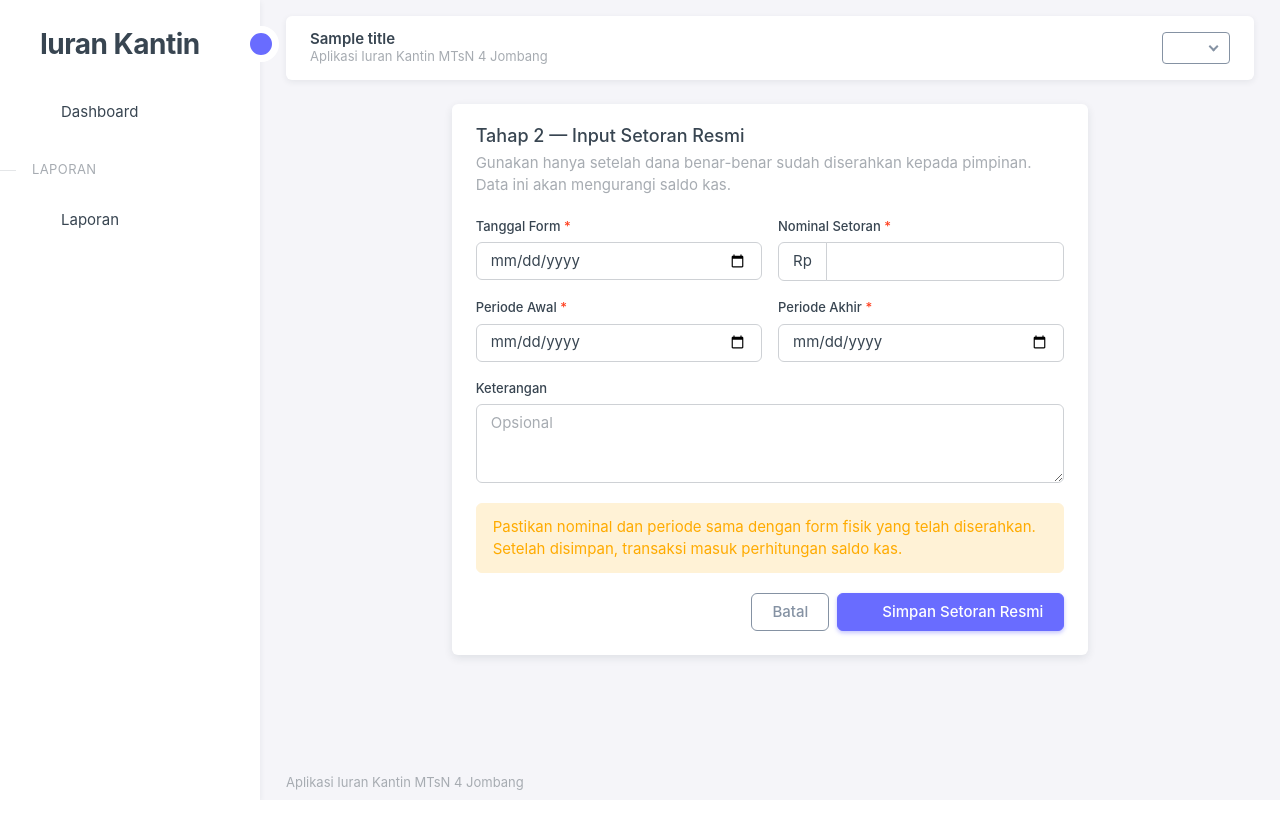
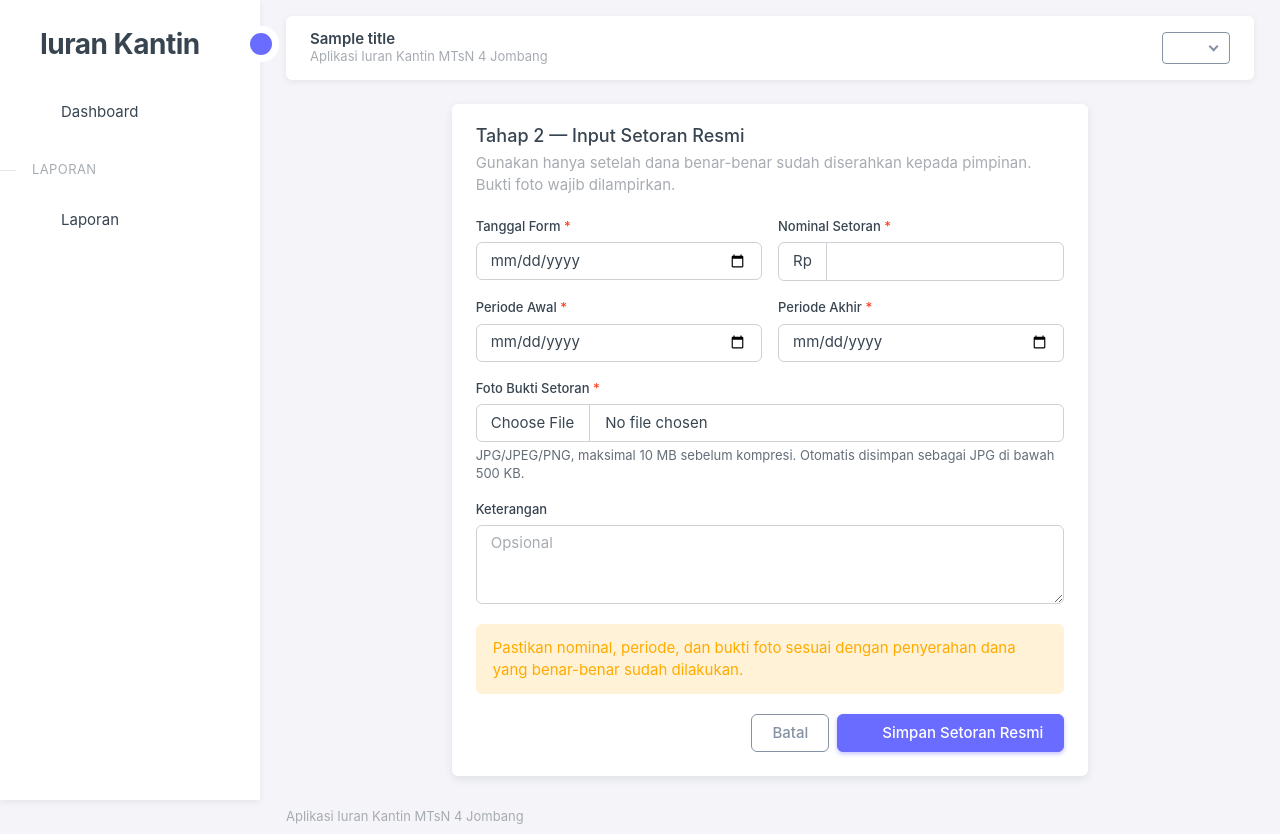
Before and after one commit to Al-Faroz/iurankantin_dev, a CodeIgniter 4 app: template app/Views/setoran_input.php in a window 1280 px wide. Before the commit the page ends 800 px from the top, so only its background shows below. Run offline with PHP 8.4 and a stand-in for CodeIgniter, Linux system fonts and the light colour scheme; the template is opened without the code that fills it: most values are stand-ins (such as "Sample title", 1, 10 or a date in 2020); data that the repository does not hold is empty; some libraries are stand-ins or nearby versions.

Commit message:
ui: add deposit evidence upload to official setoran form

```diff
--- a/app/Views/setoran_input.php
+++ b/app/Views/setoran_input.php
@@ -10,6 +10,7 @@ $keterangan = old('keterangan');
 if ($keterangan === null) {
     $keterangan = $setoran['keterangan'] ?? '';
 }
+$buktiSetoran = $setoran['bukti_setoran'] ?? null;
 $formAction = $isEdit
     ? $baseUrl . '/setoran/' . (int) $setoran['id_setoran'] . '/update'
     : $baseUrl . '/setoran/simpan';
@@ -26,12 +27,12 @@ $formAction = $isEdit
                     <?php if ($isEdit): ?>
                         Perbaiki data setoran yang sudah tercatat. Perubahan langsung memengaruhi perhitungan saldo kas.
                     <?php else: ?>
-                        Gunakan hanya setelah dana benar-benar sudah diserahkan kepada pimpinan. Data ini akan mengurangi saldo kas.
+                        Gunakan hanya setelah dana benar-benar sudah diserahkan kepada pimpinan. Bukti foto wajib dilampirkan.
                     <?php endif; ?>
                 </p>
             </div>
             <div class="card-body">
-                <form action="<?= esc($formAction) ?>" method="post" id="form-setoran-resmi">
+                <form action="<?= esc($formAction) ?>" method="post" enctype="multipart/form-data" id="form-setoran-resmi">
                     <?= csrf_field() ?>
                     <div class="row g-4">
                         <div class="col-12 col-md-6">
@@ -53,6 +54,45 @@ $formAction = $isEdit
                             <label for="periode_akhir" class="form-label">Periode Akhir <span class="text-danger">*</span></label>
                             <input type="date" class="form-control" id="periode_akhir" name="periode_akhir" value="<?= esc((string) $periodeAkhir) ?>" required>
                         </div>
+
+                        <div class="col-12">
+                            <label for="bukti_setoran" class="form-label">
+                                Foto Bukti Setoran
+                                <?php if (! $isEdit): ?><span class="text-danger">*</span><?php endif; ?>
+                            </label>
+                            <input type="file"
+                                   class="form-control"
+                                   id="bukti_setoran"
+                                   name="bukti_setoran"
+                                   accept="image/jpeg,image/png"
+                                   capture="environment"
+                                   <?= $isEdit ? '' : 'required' ?>>
+                            <div class="form-text">
+                                JPG/JPEG/PNG, maksimal 10 MB sebelum kompresi. Otomatis disimpan sebagai JPG di bawah 500 KB.
+                                <?= $isEdit ? 'Kosongkan jika tidak ingin mengganti bukti yang sudah ada.' : '' ?>
+                            </div>
+
+                            <?php if ($isEdit && $buktiSetoran): ?>
+                                <div class="d-flex align-items-center gap-3 mt-3 p-3 border rounded">
+                                    <a href="<?= esc($baseUrl . '/' . ltrim((string) $buktiSetoran, '/')) ?>" target="_blank" rel="noopener" class="d-block flex-shrink-0">
+                                        <img src="<?= esc($baseUrl . '/' . ltrim((string) $buktiSetoran, '/')) ?>"
+                                             alt="Bukti setoran saat ini"
+                                             class="rounded border"
+                                             style="width:72px;height:72px;object-fit:cover;">
+                                    </a>
+                                    <div>
+                                        <div class="fw-semibold">Bukti saat ini</div>
+                                        <div class="small text-body-secondary mb-1">Bukti lama tetap dipakai jika tidak memilih foto baru.</div>
+                                        <a href="<?= esc($baseUrl . '/' . ltrim((string) $buktiSetoran, '/')) ?>" target="_blank" rel="noopener" class="small">Lihat ukuran penuh</a>
+                                    </div>
+                                </div>
+                            <?php elseif ($isEdit): ?>
+                                <div class="alert alert-warning py-2 mt-3 mb-0">
+                                    Setoran lama ini belum memiliki bukti foto. Anda dapat menambahkannya sekarang.
+                                </div>
+                            <?php endif; ?>
+                        </div>
+
                         <div class="col-12">
                             <label for="keterangan" class="form-label">Keterangan</label>
                             <textarea class="form-control" id="keterangan" name="keterangan" rows="3" maxlength="255" placeholder="Opsional"><?= esc((string) $keterangan) ?></textarea>
@@ -63,7 +103,7 @@ $formAction = $isEdit
                         <?php if ($isEdit): ?>
                             Pastikan perubahan memang merupakan koreksi data. Nominal setoran ikut menentukan saldo kas berjalan.
                         <?php else: ?>
-                            Pastikan nominal dan periode sama dengan form fisik yang telah diserahkan. Setelah disimpan, transaksi masuk perhitungan saldo kas.
+                            Pastikan nominal, periode, dan bukti foto sesuai dengan penyerahan dana yang benar-benar sudah dilakukan.
                         <?php endif; ?>
                     </div>
 
```
